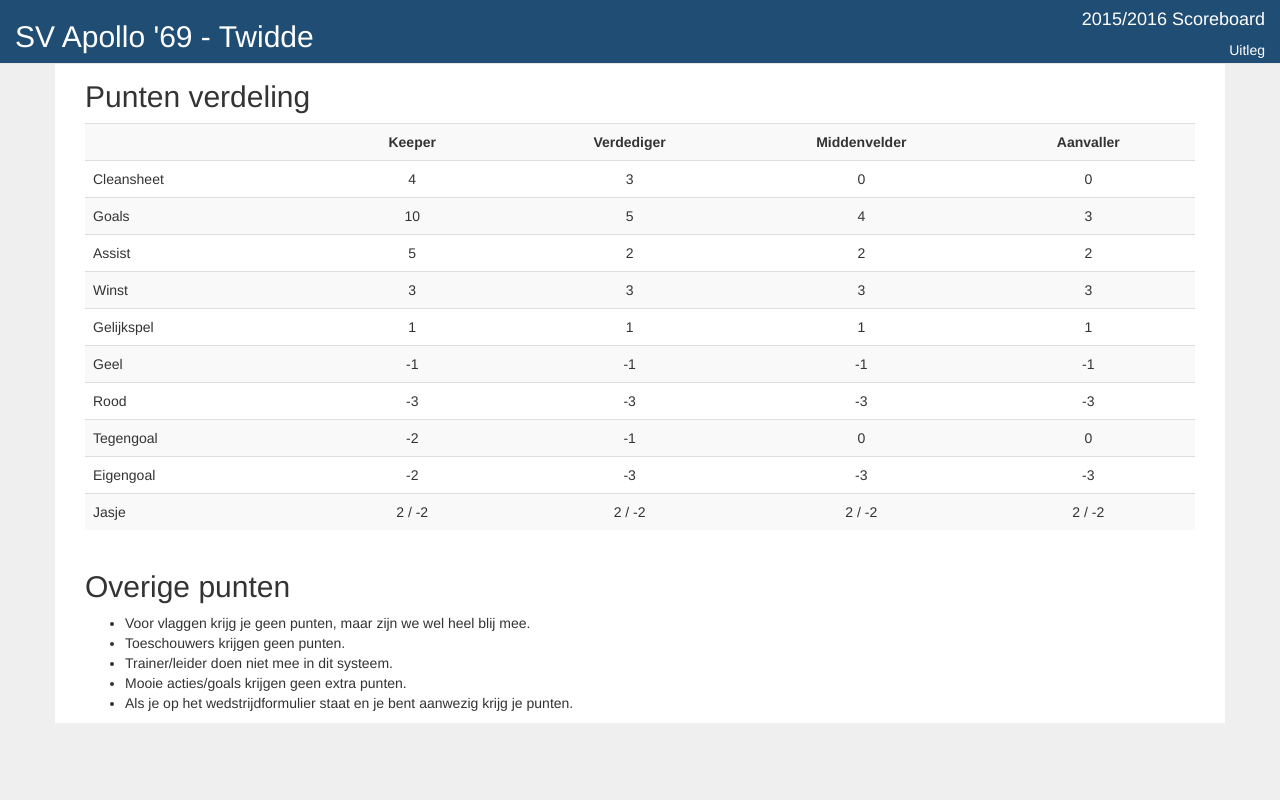
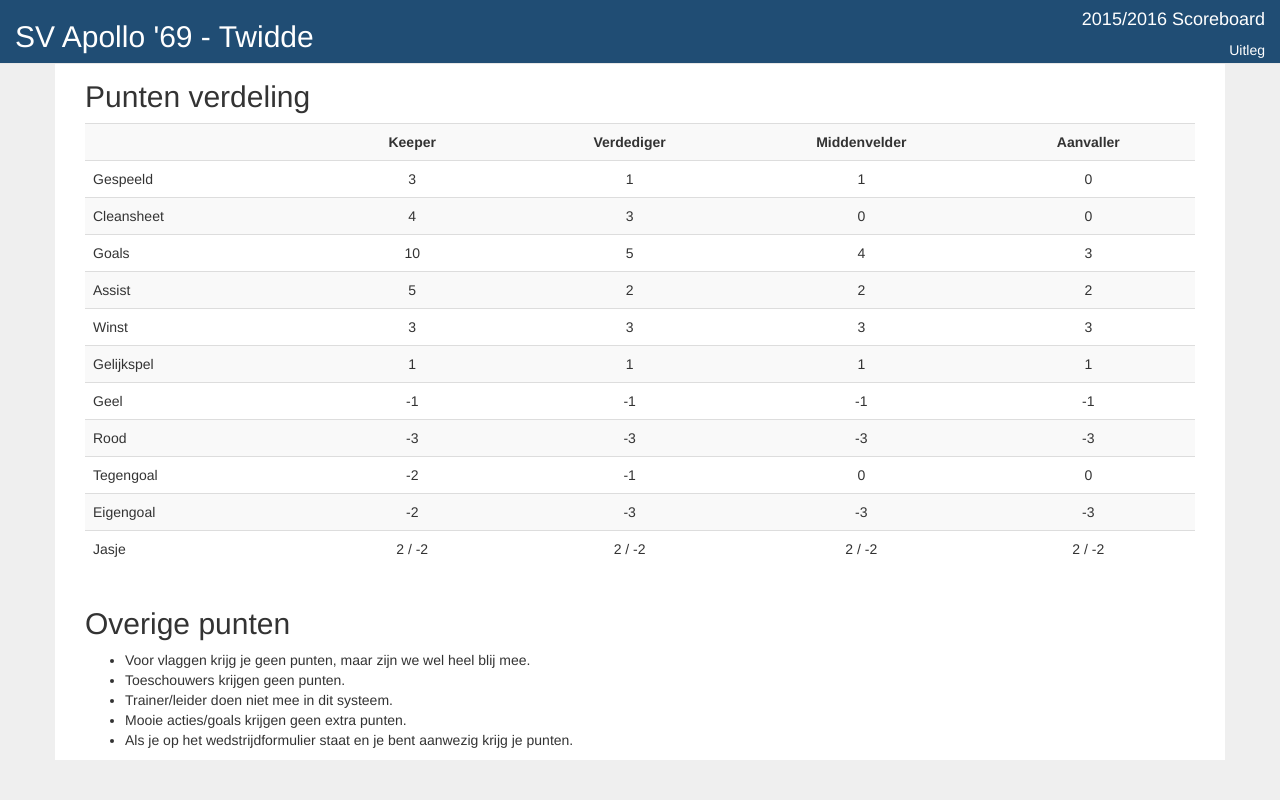
Before and after one commit to mescie/Apollo2, a PHP site: page /uitleg.php in a window 1280 px wide. Run offline with PHP 8.4, Linux system fonts and the light colour scheme; some libraries are stand-ins or nearby versions.

Commit message:
Kleine bug fixes

```diff
--- a/admin/add_wedstrijd.php
+++ b/admin/add_wedstrijd.php
@@ -9,7 +9,7 @@
 
 if (isset($_POST['save']) && !empty($_POST['tegenstander'])) {
 
-    $sql = "INSERT INTO wedstrijden (tegenstander, datum, winst, stand)
+    $sql = "INSERT INTO sb_wedstrijden (tegenstander, datum, winst, stand)
             VALUES ('$tegenstander', '$datum', '$winst', '$eindstand')";
 
     if (!$result = $db->query( $sql )) {
--- a/uitleg.php
+++ b/uitleg.php
@@ -12,6 +12,13 @@
                 <th class="text-center">Verdediger</th>
                 <th class="text-center">Middenvelder</th>
                 <th class="text-center">Aanvaller</th>
+            </tr>
+            <tr>
+                <td class="text-left">Gespeeld</td>
+                <td>3</td>
+                <td>1</td>
+                <td>1</td>
+                <td>0</td>
             </tr>
             <tr>
                 <td class="text-left">Cleansheet</td>
```
